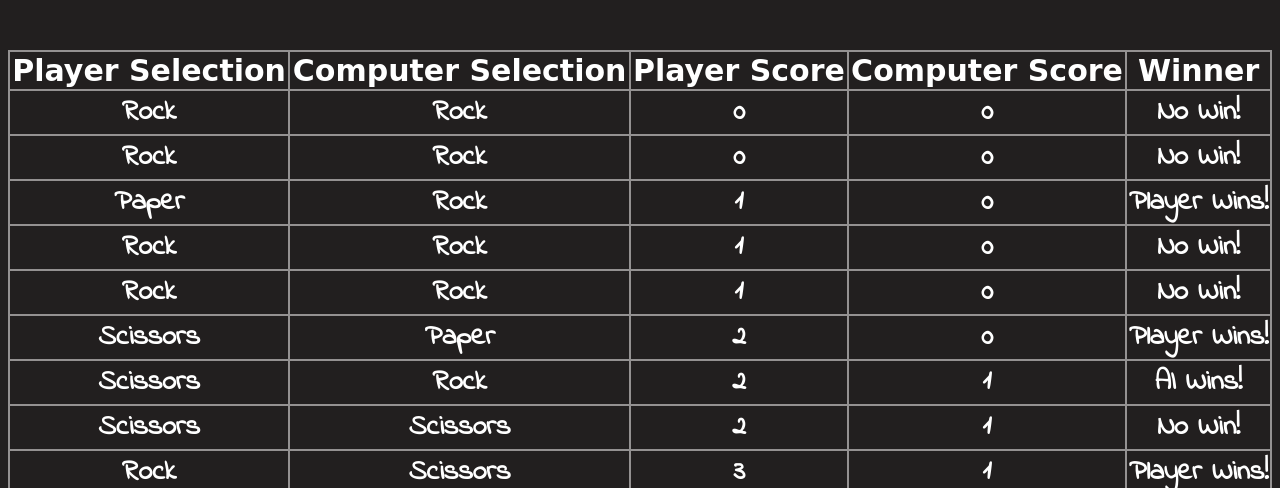
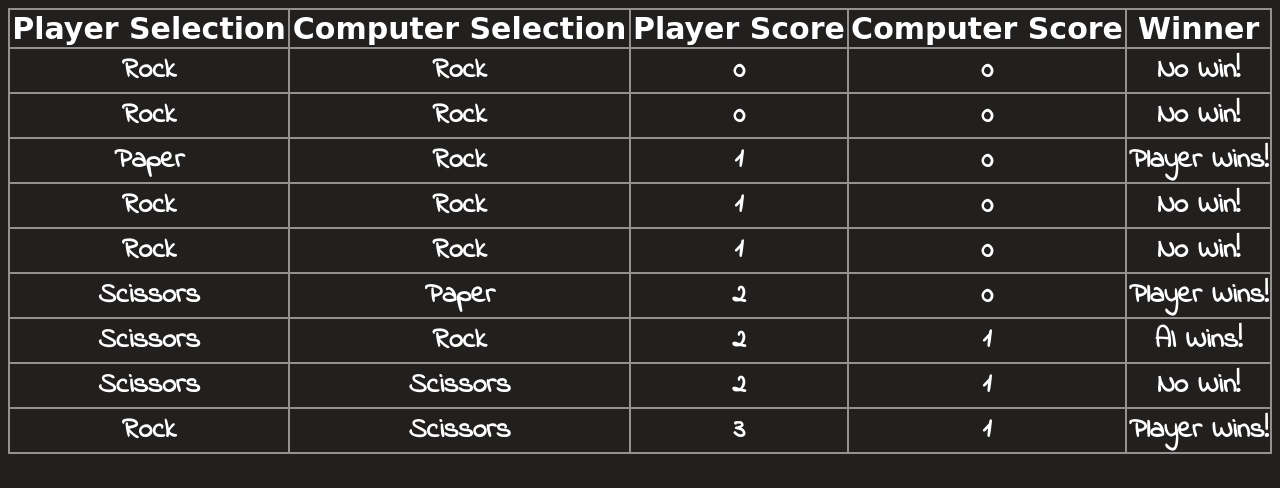
Before and after one commit to RezaShoja44/Rock_Paper_Scissors_Game, a plain HTML site: page index.html in a window 1280 px wide. Shown: the top 488 px of the page. Drawn offline with Linux system fonts and the light colour scheme; a web font is replaced by a local one.

Commit message:
Fixed Footer

```diff
--- a/index.html
+++ b/index.html
@@ -23,9 +23,10 @@
 
     <script src="/random.js"></script>
     <script src="/main2.js"></script>
-    <title>Page Title</title>
+    <title>Rock Paper Scissors</title>
   </head>
   <body>
+    <div class="content">
       <table id="table">
         <tr>
           <th>Player Selection</th>
@@ -37,6 +38,7 @@
       </table>
 
       <p id="winner"></p>
+    </div>
     <button class="reload" onclick="document.location.reload()">Rematch</button>
   </body>
 </html>
--- a/style.scss
+++ b/style.scss
@@ -3,15 +3,28 @@ $BackgroundColor: rgb(34, 31, 31);
 $ButtonBackground: rgb(65, 61, 61);
 $HoverBackground: rgb(187, 179, 179);
 $HoverColor: rgb(48, 46, 46);
+
+html,
+body {
+  height: 98%;
+}
+
 body {
   background: $BackgroundColor;
   color: white;
+  display: flex;
+  flex-direction: column;
+}
+
+.content {
+  flex: 1 0 auto;
+  margin: 0;
 }
 
 table {
   width: 100%;
   border-collapse: collapse;
-  margin: 50px auto 0 auto;
+  margin: 0 auto 0 auto;
 }
 
 th {
@@ -40,6 +53,7 @@ p {
 }
 
 button {
+  flex-shrink: 0;
   font-family: "Girassol", cursive;
   display: block;
   width: 100%;
```
Also changed, not shown: icon.png (added), style.css, title.png (added), 1 other file. Lines whose indentation alone changed are shown as unchanged.
